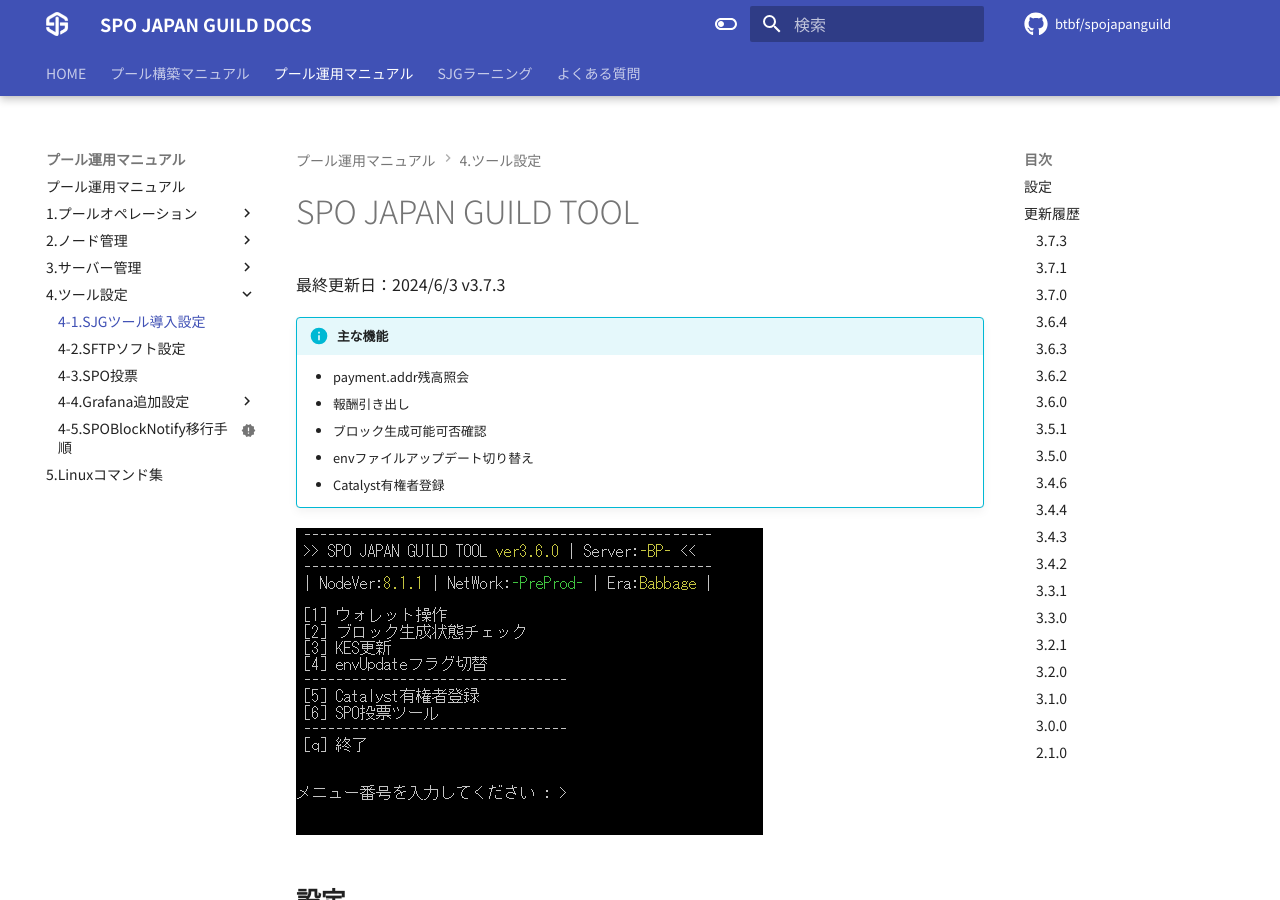
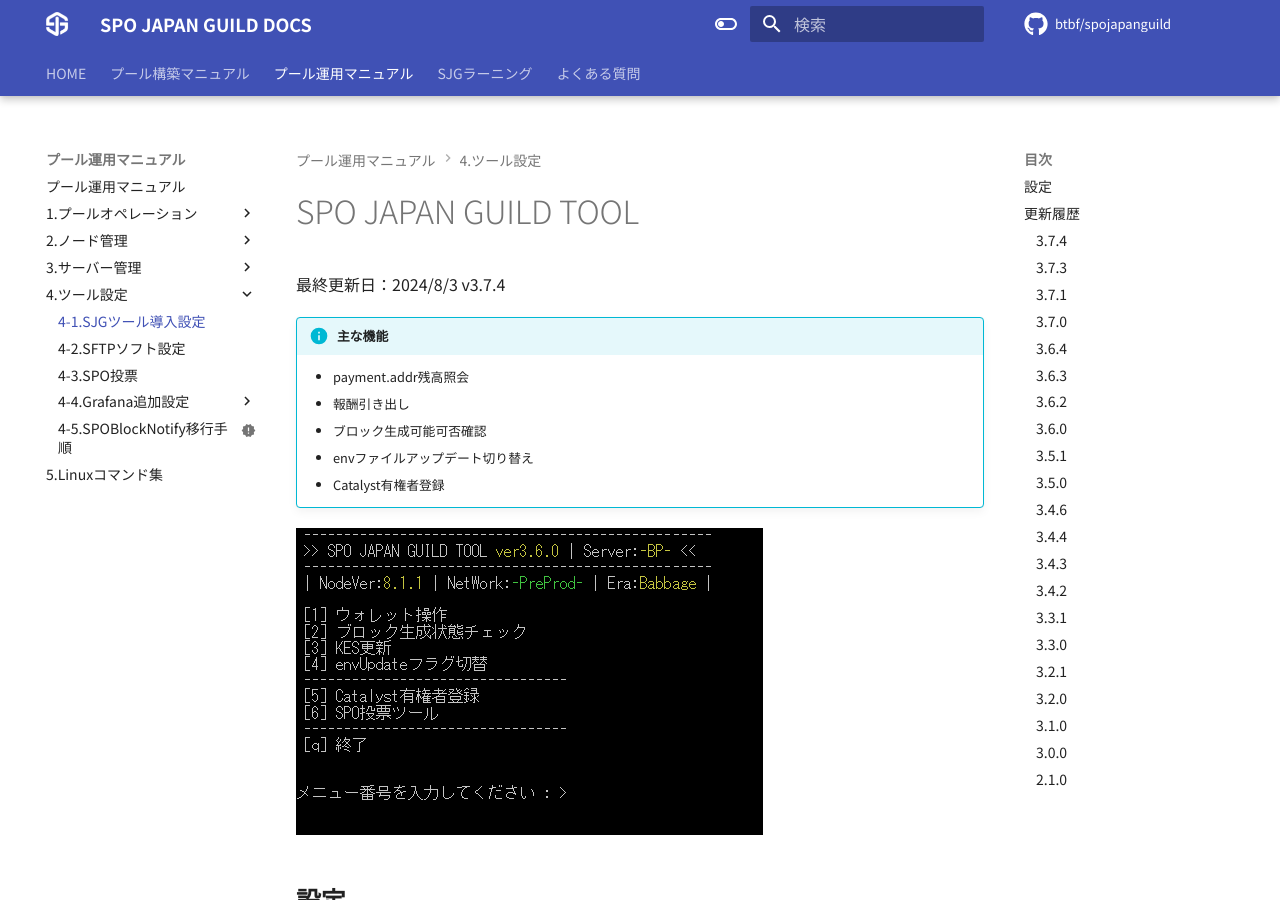
Before and after one commit to btbf/spojapanguild, an MkDocs documentation site: the page built from docs/operation/tool.md, in a window 1280 px wide and 900 px high. Built offline with MkDocs 1.6.1 and Material for MkDocs 9.7.7, drawn with Linux system fonts in a browser that asks for light colours; comment, search, counter and statistics services are not loaded; some of the changed text lies outside the part shown.

Commit message:
SJG Tool docs fix

```diff
--- a/docs/operation/tool.md
+++ b/docs/operation/tool.md
@@ -1,6 +1,6 @@
 # SPO JAPAN GUILD TOOL
 
-最終更新日：2024/6/3 v3.7.3
+最終更新日：2024/8/3 v3.7.4
 
 !!! info "主な機能"
     * payment.addr残高照会
@@ -73,6 +73,9 @@
     また、その他バグを発見した場合はGithubで[issue](https://github.com/btbf/spojapanguild/issues)を提出してください。
 
 ## 更新履歴
+
+### 3.7.4
+    * ADAハンドル名前解決バグ解消
 
 ### 3.7.3
     * envから任意Prometheusポート取得 `PROM_PORT`
```
